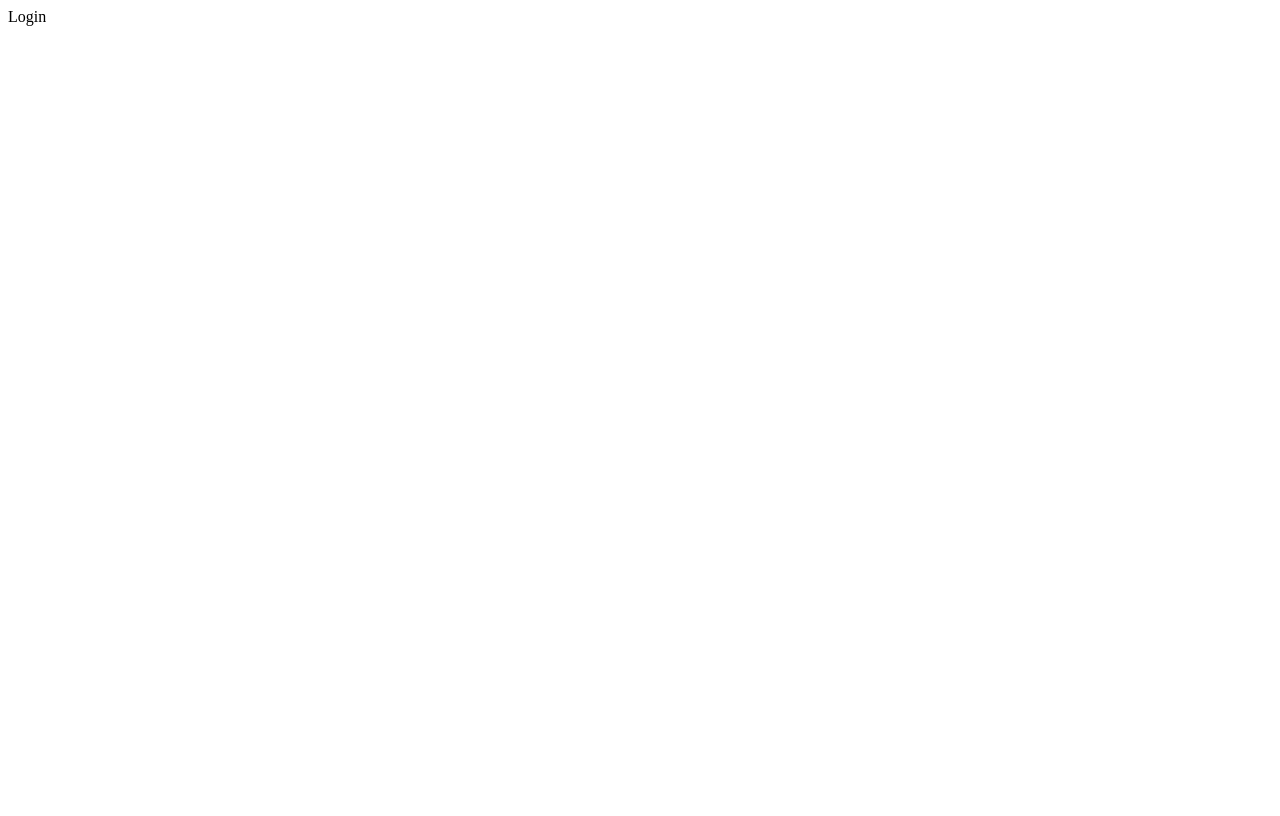
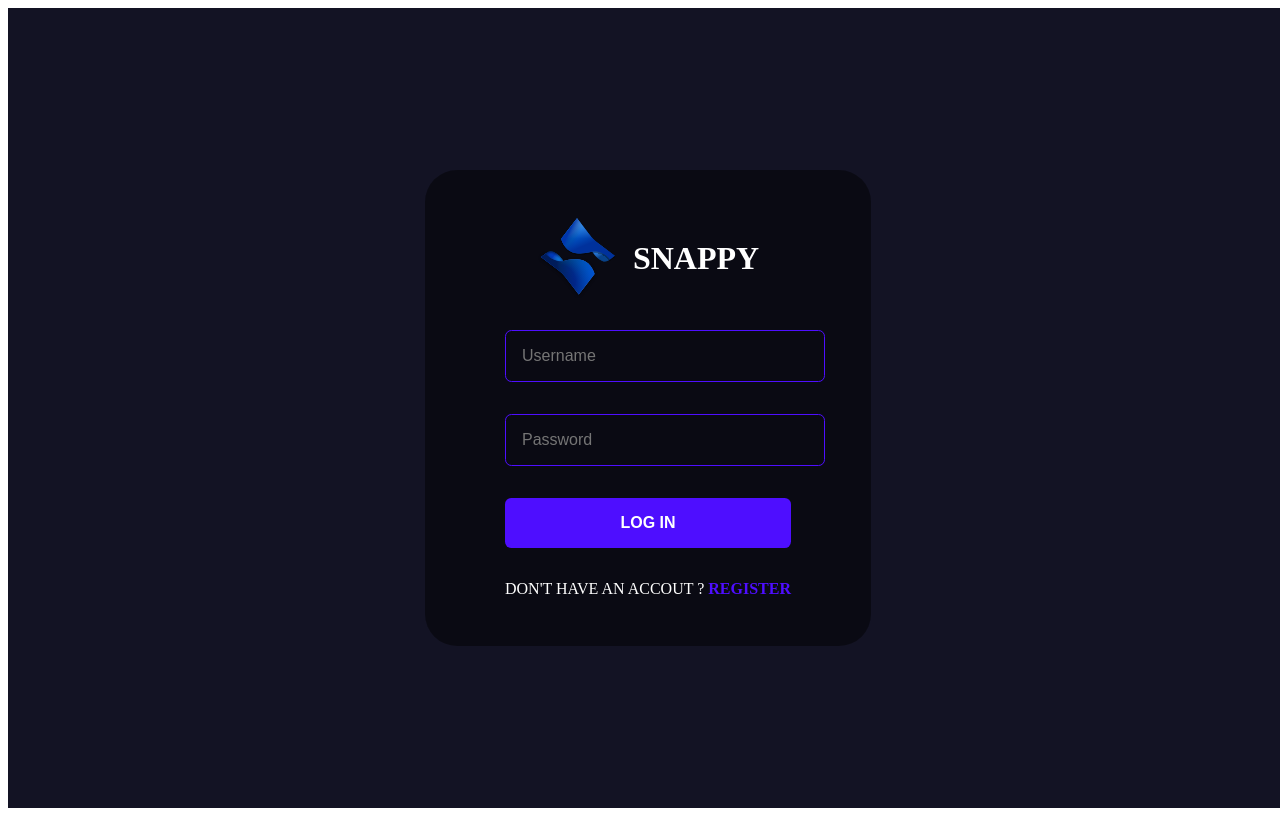
Before and after one commit to nooreekra/ChatMERN, a React (Create React App) app in the folder public/: page /login in a window 1280 px wide. Built offline with nearby package versions, Linux system fonts and the light colour scheme; the HTML template or start-up script is replaced by a standard one.

Commit message:
feat: added login functionality

```diff
--- a/public/src/pages/Login.tsx
+++ b/public/src/pages/Login.tsx
@@ -1,9 +1,166 @@
-import React from 'react'
+import React, { FormEvent, useEffect, useState } from "react";
+import { Link, useNavigate } from "react-router-dom";
+import styled from "styled-components";
+import { ReactComponent as Logo } from "../assets/logo.svg";
+import { ToastContainer, ToastOptions, toast } from "react-toastify";
+import "react-toastify/dist/ReactToastify.css";
+import axios from "axios";
+import { loginRoute } from "../utils/APIRoutes";
 
 function Login() {
+  const navigate = useNavigate();
+  const [values, setValues] = useState({
+    username: "",
+    password: "",
+  });
+
+  const toastOptions: ToastOptions<{}> = {
+    position: "bottom-right",
+    autoClose: 8000,
+    pauseOnHover: true,
+    draggable: true,
+    theme: "dark",
+  };
+
+  const handleValidation = () => {
+    const { password, username } = values;
+    if (password === "") {
+      toast.error("Email and Password is required", toastOptions);
+      return false;
+    } else if (username === "") {
+      toast.error("Email and Password is required", toastOptions);
+      return false;
+    }
+    return true;
+  };
+
+  const handleChange = (event: React.ChangeEvent<HTMLInputElement>) => {
+    setValues({ ...values, [event.target.name]: event.target.value });
+  };
+
+  const handleSubmit = async (event: FormEvent<HTMLFormElement>) => {
+    event.preventDefault();
+    if (handleValidation()) {
+      const { password, username } = values;
+      const { data } = await axios.post(loginRoute, {
+        username,
+        password,
+      });
+      if (data.status === false) {
+        toast.error(data.msg, toastOptions);
+      }
+      if (data.status === true) {
+        localStorage.setItem("chat-app-user", JSON.stringify(data.user));
+        navigate("/");
+      }
+    }
+  };
+
+  useEffect(() => {
+    if (localStorage.getItem("chat-app-user")) {
+      navigate("/chat");
+    }
+  }, [navigate]);
+
   return (
-    <div>Login</div>
-  )
+    <>
+      <FormContainer>
+        <form onSubmit={(event) => handleSubmit(event)}>
+          <div className="brand">
+            <Logo className="logo" />
+            <h1>snappy</h1>
+          </div>
+          <input
+            type="text"
+            placeholder="Username"
+            name="username"
+            min={3}
+            onChange={(e) => handleChange(e)}
+          />
+          <input
+            type="password"
+            placeholder="Password"
+            name="password"
+            onChange={(e) => handleChange(e)}
+          />
+          <button type="submit">Log In</button>
+          <span>
+            Don't have an accout ? <Link to="/register">Register</Link>
+          </span>
+        </form>
+      </FormContainer>
+      <ToastContainer />
+    </>
+  );
 }
 
-export default Login
+const FormContainer = styled.div`
+  height: 100vh;
+  width: 100vw;
+  display: flex;
+  flex-direction: column;
+  justify-content: center;
+  gap: 1rem;
+  align-items: center;
+  background-color: #131324;
+  .brand {
+    display: flex;
+    align-items: center;
+    gap: 1rem;
+    justify-content: center;
+    .logo {
+      width: 5rem;
+      height: 5rem;
+    }
+    h1 {
+      color: white;
+      text-transform: uppercase;
+    }
+  }
+  form {
+    display: flex;
+    flex-direction: column;
+    gap: 2rem;
+    background-color: #00000076;
+    border-radius: 2rem;
+    padding: 3rem 5rem;
+  }
+  input {
+    background-color: transparent;
+    padding: 1rem;
+    border: 0.1rem solid #4e0eff;
+    border-radius: 0.4rem;
+    color: white;
+    width: 100%;
+    font-size: 1rem;
+    &:focus {
+      border: 0.1rem solid #997af0;
+      outline: none;
+    }
+  }
+  button {
+    background-color: #4e0eff;
+    color: white;
+    padding: 1rem 2rem;
+    border: none;
+    font-weight: bold;
+    cursor: pointer;
+    border-radius: 0.4rem;
+    font-size: 1rem;
+    text-transform: uppercase;
+    &:hover {
+      opacity: 0.7;
+    }
+  }
+  span {
+    color: white;
+    text-transform: uppercase;
+    a {
+      color: #4e0eff;
+      text-decoration: none;
+      font-weight: bold;
+    }
+  }
+`;
+
+export default Login;
--- a/public/src/pages/Register.tsx
+++ b/public/src/pages/Register.tsx
@@ -1,4 +1,4 @@
-import React, { FormEvent, useState } from "react";
+import React, { FormEvent, useEffect, useState } from "react";
 import { Link, useNavigate } from "react-router-dom";
 import styled from "styled-components";
 import { ReactComponent as Logo } from "../assets/logo.svg";
@@ -64,6 +64,12 @@ function Register() {
       }
     }
   };
+
+  useEffect(() => {
+    if (localStorage.getItem("chat-app-user")) {
+      navigate("/chat");
+    }
+  }, [navigate]);
 
   return (
     <>
--- a/public/src/utils/APIRoutes.ts
+++ b/public/src/utils/APIRoutes.ts
@@ -1,2 +1,3 @@
 const host = "http://localhost:5000"
 export const registerRoute = `${host}/api/auth/register`
+export const loginRoute = `${host}/api/auth/login`
```
Also changed, not shown: 2 other files (tests, documents, lock files or other folders).
